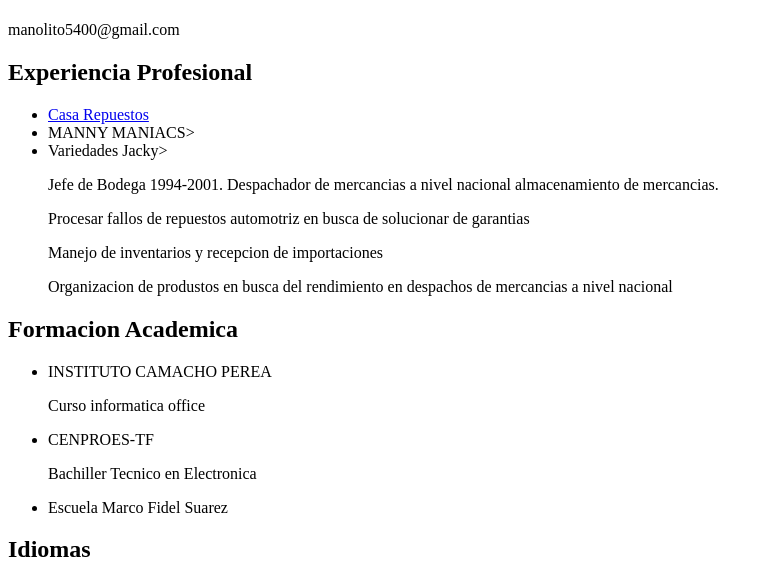
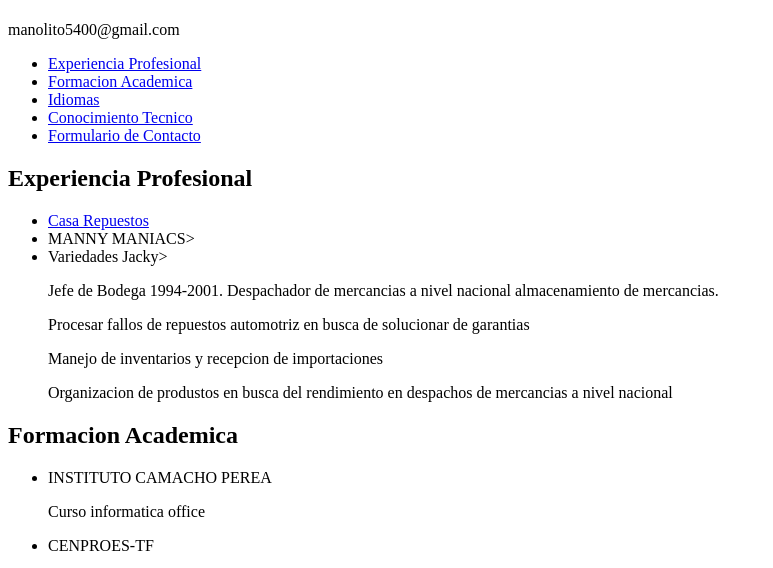
Before and after one commit to marluna5400/HOJA-DE-VIDA-TT, a plain HTML site: page index.html in a window 1280 px wide. Shown: the part 221-789 px from the top of the page, without its empty margins (0-773 px from the left). Drawn offline with Linux system fonts and the light colour scheme.

Commit message:
actualizacion de navegacion

```diff
--- a/index.html
+++ b/index.html
@@ -20,6 +20,15 @@
     <h2><p>Jefe de Bodega</p></h2>
     <p>manolito5400@gmail.com</p>
 </header>
+<nav>
+    <ul>
+        <li><a href="#experiencia">Experiencia Profesional</a></li>
+        <li><a href="#formacion">Formacion Academica</a></li>
+        <li><a href="#idiomas">Idiomas</a></li>
+        <li><a href="#conocimiento">Conocimiento Tecnico</a></li>
+        <li><a href="#formulario">Formulario de Contacto</a></li>
+    </ul>
+</nav>
 <section id="experiencia">
 
     <h2>Experiencia Profesional</h2>
@@ -79,7 +88,7 @@
 			<h2>Conocimiento</h2>
 			<p>HTML</p>
 		</section>
-
+		<section>
 			<table border=""1" width 200%>
 			<tr>
 				<th>Conocimiento</th>
@@ -117,6 +126,7 @@
 				<td></td>
 			</tr>
 			</table>
+            </section>
 
 
 
```
